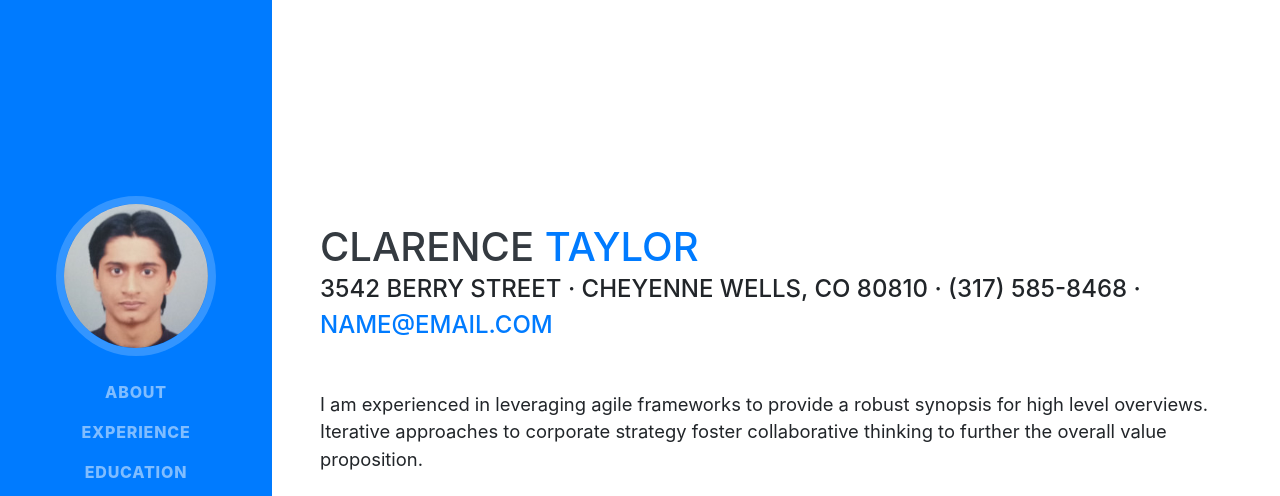
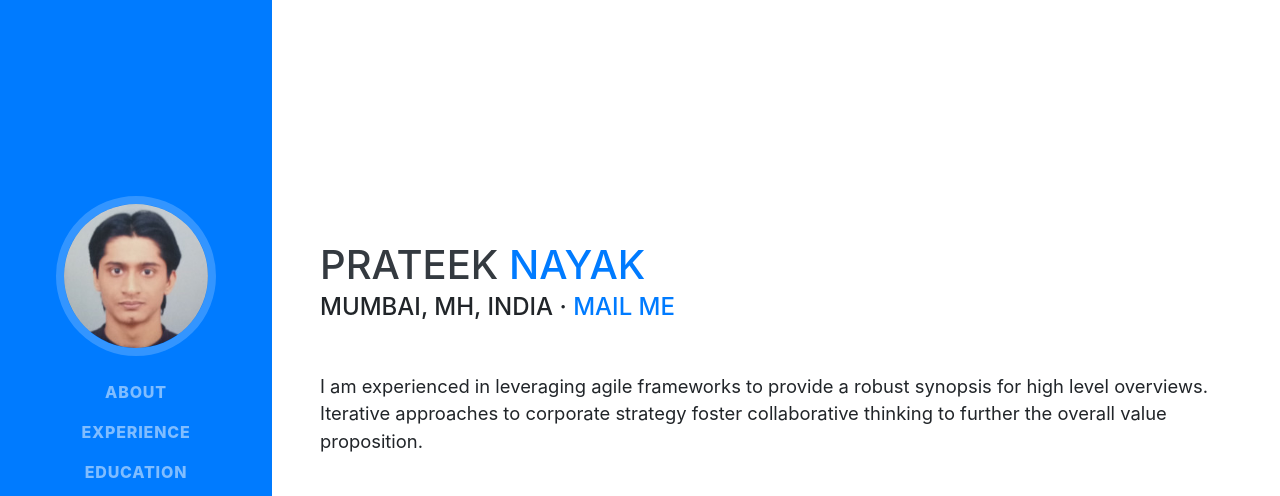
Before and after one commit to prateekn/prateekn.github.io, a website with bundled scripts: page index.html in a window 1280 px wide. Shown: the top 496 px of the page. Built offline with nearby package versions, Linux system fonts and the light colour scheme; a web font is replaced by a local one.

Commit message:
new content

```diff
--- a/index.html
+++ b/index.html
@@ -8,7 +8,7 @@
   <meta name="description" content="">
   <meta name="author" content="">
 
-  <title>Resume - Start Bootstrap Theme</title>
+  <title>Resume - Prateek Nayak</title>
 
   <!-- Bootstrap core CSS -->
   <link href="vendor/bootstrap/css/bootstrap.min.css" rel="stylesheet">
@@ -63,11 +63,11 @@
 
     <section class="resume-section p-3 p-lg-5 d-flex align-items-center" id="about">
       <div class="w-100">
-        <h1 class="mb-0">Clarence
-          <span class="text-primary">Taylor</span>
+        <h1 class="mb-0">Prateek
+          <span class="text-primary">Nayak</span>
         </h1>
-        <div class="subheading mb-5">3542 Berry Street · Cheyenne Wells, CO 80810 · (317) 585-8468 ·
-          <a href="mailto:name@email.com">name@email.com</a>
+        <div class="subheading mb-5">Mumbai, MH, India ·
+          <a href="mailto:root@prateekn.com">mail me</a>
         </div>
         <p class="lead mb-5">I am experienced in leveraging agile frameworks to provide a robust synopsis for high level overviews. Iterative approaches to corporate strategy foster collaborative thinking to further the overall value proposition.</p>
         <div class="social-icons">
```
